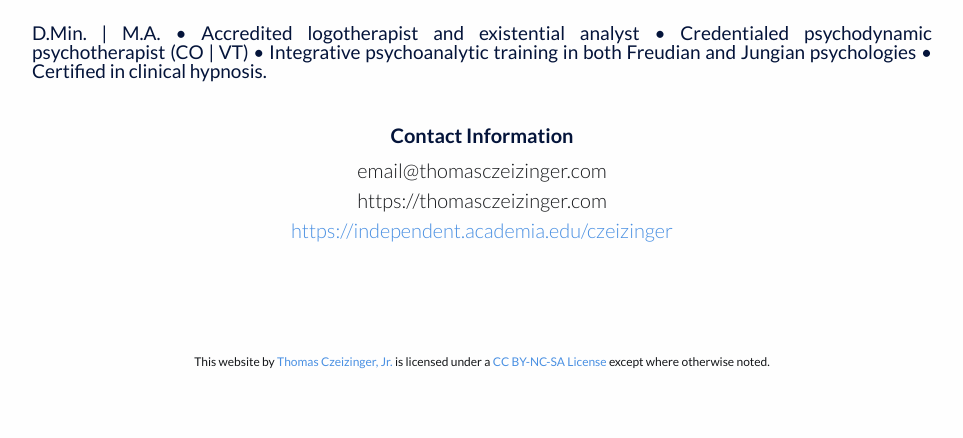
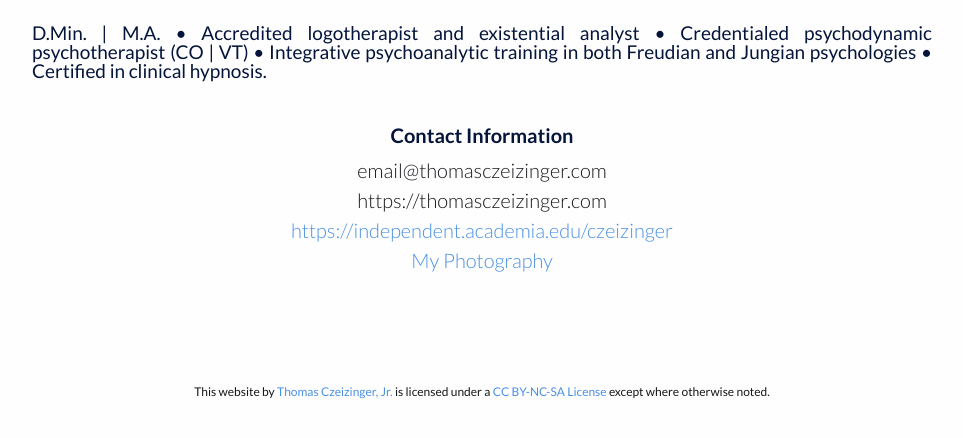
Before and after one commit to czeizinger/czeizinger.github.io, a plain HTML site: page index.html in a window 1280 px wide. Shown: the part 314-752 px from the top of the page, without its empty margins (158-1121 px from the left). Drawn offline with Linux system fonts and the light colour scheme.

Commit message:
03 MAY Update

```diff
--- a/index.html
+++ b/index.html
@@ -131,6 +131,7 @@ Greetings! I'm Thomas J. Czeizinger, Jr., an independent researcher of anomalist
 				<span class="email">email@thomasczeizinger.com</span>
 				<span class="email">https://thomasczeizinger.com</span>
 				<span class="email"><a href="https://independent.academia.edu/czeizinger">https://independent.academia.edu/czeizinger</a></span>
+				<span class="email"><a href="https://www.flickr.com/photos/200595308@N02/albums/72177720316689873/">My Photography</a></span>
 		</div>
 	</div>
 				<br><br>
```
